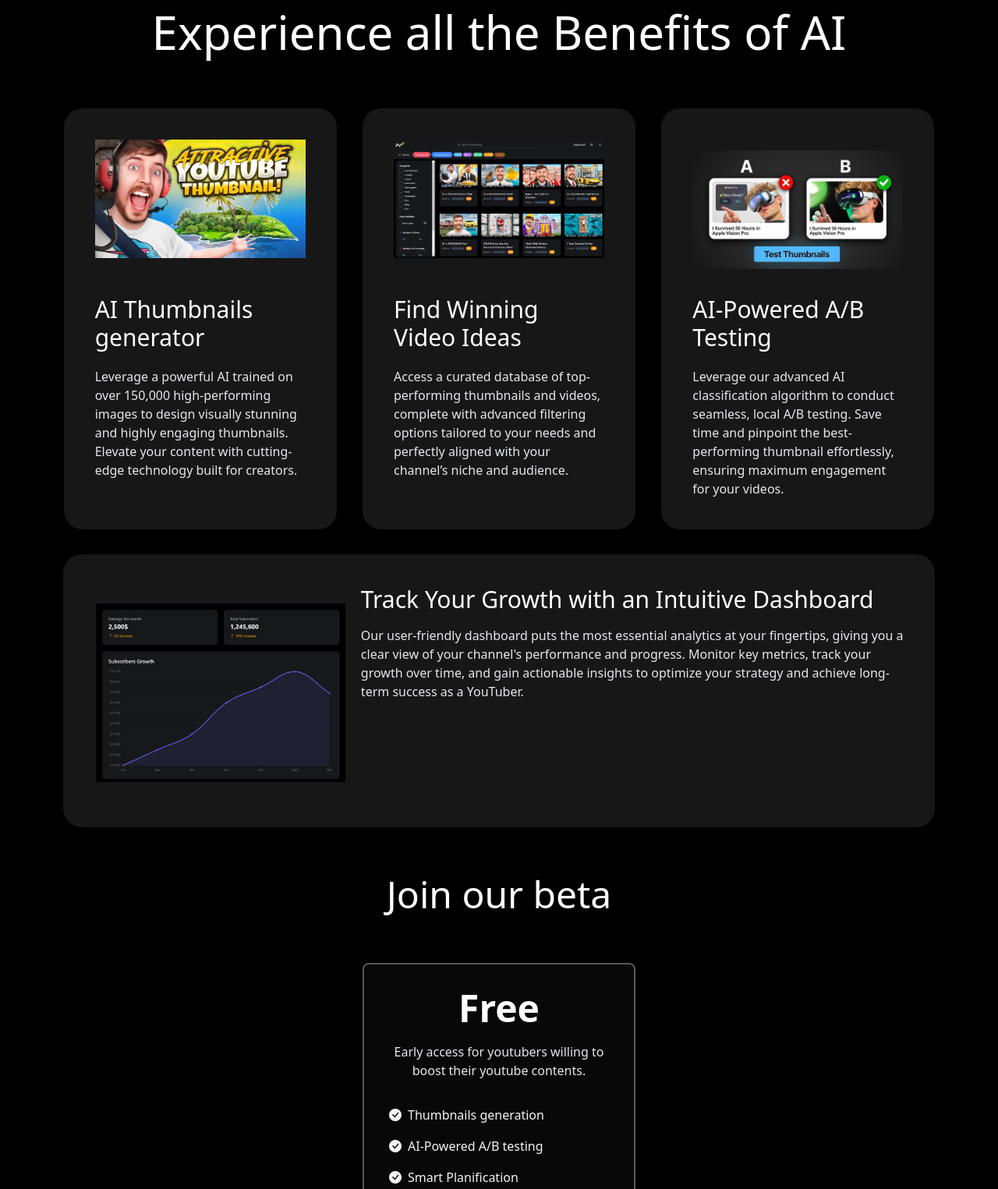
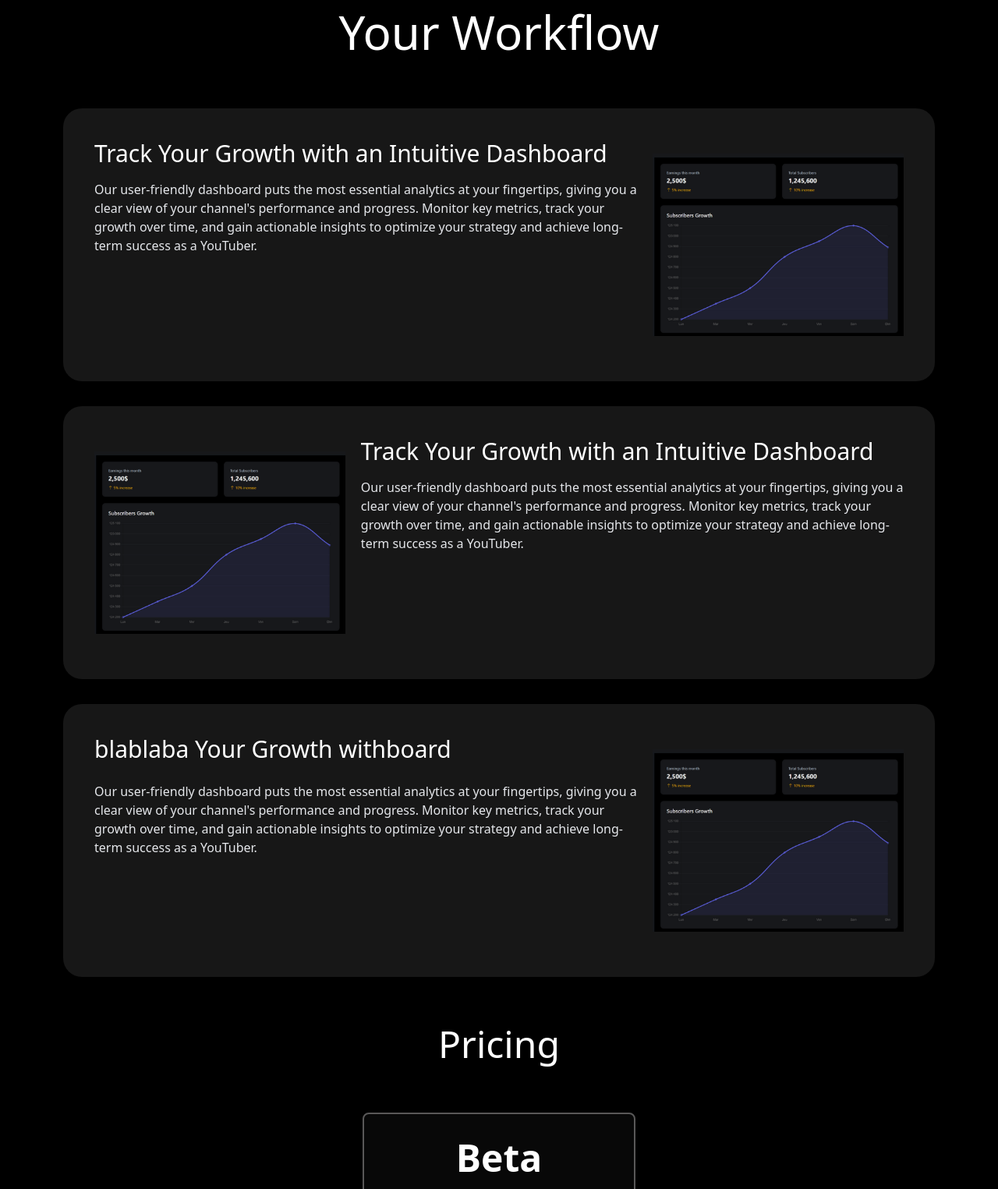
Before and after one commit to Fetch-Views/youtube_frontend, a website: page index.html in a window 1280 px wide. Shown: the part 1529-3054 px from the top of the page at 78% size. Drawn offline with nearby package versions, Linux system fonts and the light colour scheme; a web font is replaced by a local one.

Commit message:
push stan

```diff
--- a/index.html
+++ b/index.html
@@ -218,7 +218,7 @@
                     <h2
                         class="tw-text-6xl tw-font-medium max-md:tw-text-3xl tw-p-2"
                     >
-                        Experience all the Benefits of AI
+                       Your Workflow
                     </h2>
                 </div>
                 <div
@@ -226,7 +226,7 @@
                             tw-p-4 max-lg:tw-place-content-center tw-gap-8 "
                 >
 
-                    <div class="max-xl:tw-flex max-xl:tw-flex-col tw-place-items-center tw-grid tw-grid-cols-3 tw-gap-8
+                 <!--  <div class="max-xl:tw-flex max-xl:tw-flex-col tw-place-items-center tw-grid tw-grid-cols-3 tw-gap-8
                                 tw-place-content-center tw-auto-rows-auto">
                         <div class="reveal-up tw-w-[350px] tw-h-[540px] tw-flex max-md:tw-w-full">
                             <a  class=" tw-relative tw-p-10 tw-transition-all tw-duration-300 tw-group/card  tw-gap-5 tw-flex
@@ -235,7 +235,7 @@
                                 <div class="tw-overflow-hidden tw-w-full tw-min-h-[180px] tw-h-[180px]">
                                     <img src="./assets/images/home/thumbnail_created_with_ai.jpg" class="tw-w-full tw-object-contain tw-h-auto"
                                         alt="AI thumbnails generator">
-                                    <!-- <i class="bi bi-grid-1x2-fill"></i> -->
+                                    <i class="bi bi-grid-1x2-fill"></i>
                                 </div>
                                 <h2 class="tw-text-3xl max-md:tw-text-2xl tw-font-medium">AI Thumbnails generator</h2>
                                 <p class="tw-text-base tw-leading-normal tw-text-gray-800 dark:tw-text-gray-200">
@@ -252,7 +252,7 @@
                                 <div class="tw-w-full tw-min-h-[180px] tw-h-[180px] tw-overflow-hidden">
                                     <img src="./assets/images/home/minias.png"
                                         alt="Youtube video ideas" class="tw-w-full tw-h-auto tw-object-contain">
-                                    <!-- <i class="bi bi-grid-1x2-fill"></i> -->
+                                    <!-- <i class="bi bi-grid-1x2-fill"></i>
                                 </div>
                                 <h2 class="tw-text-3xl max-md:tw-text-2xl tw-font-medium">Find Winning Video Ideas</h2>
                                 <p class="tw-leading-normal tw-text-gray-800 dark:tw-text-gray-200">
@@ -277,6 +277,25 @@
 
                             </a>
                         </div>
+                    </div> -->
+
+
+                    <div class="reveal-up tw-w-full md:tw-h-[350px] max-md:tw-min-h-[350px] tw-flex">
+                        <a  class=" tw-relative tw-p-10 tw-transition-all tw-duration-300 tw-group/card  tw-gap-5 tw-flex
+                            max-md:tw-flex-col tw-w-full tw-h-full  tw-bg-[#f6f7fb] dark:tw-bg-[#171717] tw-rounded-3xl
+                            hover:tw-scale-[1.02]">
+                            <div class="tw-flex tw-flex-col tw-gap-4">
+                                <h2 class="tw-text-3xl max-md:tw-text-2xl tw-font-medium">Track Your Growth with an Intuitive Dashboard</h2>
+                                <p class="tw-leading-normal tw-text-gray-800 dark:tw-text-gray-200">
+                                    Our user-friendly dashboard puts the most essential analytics at your fingertips, giving you a clear view of your channel's performance and progress. Monitor key metrics, track your growth over time, and gain actionable insights to optimize your strategy and achieve long-term success as a YouTuber.
+                                </p>
+                            </div>
+                            <div class="tw-text-6xl tw-overflow-hidden tw-rounded-xl tw-w-full tw-h-full max-md:tw-h-[180px]">
+                                <img src="./assets/images/home/dashboard.png" class="tw-w-full tw-object-contain tw-h-full"
+                                    alt="AI models">
+                                <!-- <i class="bi bi-grid-1x2-fill"></i> -->
+                            </div>
+                        </a>
                     </div>
 
                     <div class="reveal-up tw-w-full md:tw-h-[350px] max-md:tw-min-h-[350px] tw-flex">
@@ -288,11 +307,29 @@
                                     alt="AI models">
                                 <!-- <i class="bi bi-grid-1x2-fill"></i> -->
                             </div>
-                            <div class="tw-flex tw-flex-col tw-gap-4">
+                            <div class="tw-flex tw-flex-col tw-gap-4 ">
                                 <h2 class="tw-text-3xl max-md:tw-text-2xl tw-font-medium">Track Your Growth with an Intuitive Dashboard</h2>
                                 <p class="tw-leading-normal tw-text-gray-800 dark:tw-text-gray-200">
                                     Our user-friendly dashboard puts the most essential analytics at your fingertips, giving you a clear view of your channel's performance and progress. Monitor key metrics, track your growth over time, and gain actionable insights to optimize your strategy and achieve long-term success as a YouTuber.
                                 </p>
+                            </div>
+                        </a>
+                    </div>
+
+                    <div class="reveal-up tw-w-full md:tw-h-[350px] max-md:tw-min-h-[350px] tw-flex ">
+                        <a  class=" tw-relative tw-p-10 tw-transition-all tw-duration-300 tw-group/card  tw-gap-5 tw-flex
+                            max-md:tw-flex-col tw-w-full tw-h-full  tw-bg-[#f6f7fb] dark:tw-bg-[#171717] tw-rounded-3xl
+                            hover:tw-scale-[1.02]">
+                            <div class="tw-flex tw-flex-col tw-gap-6 tw-mb-6">
+                                <h2 class="tw-text-3xl max-md:tw-text-2xl tw-font-medium ">blablaba Your Growth withboard</h2>
+                                <p class="tw-leading-normal tw-text-gray-800 dark:tw-text-gray-200">
+                                    Our user-friendly dashboard puts the most essential analytics at your fingertips, giving you a clear view of your channel's performance and progress. Monitor key metrics, track your growth over time, and gain actionable insights to optimize your strategy and achieve long-term success as a YouTuber.
+                                </p>
+                            </div>
+                            <div class="tw-text-6xl tw-overflow-hidden tw-rounded-xl tw-w-full tw-h-full max-md:tw-h-[180px] tw-ml-4">
+                                <img src="./assets/images/home/dashboard.png" class="tw-w-full tw-object-contain tw-h-full"
+                                    alt="AI models">
+                                <!-- <i class="bi bi-grid-1x2-fill"></i> -->
                             </div>
                         </a>
                     </div>
@@ -309,7 +346,7 @@
             <h3
                 class="reveal-up tw-text-5xl tw-font-medium max-md:tw-text-2xl"
             >
-                Join our beta
+                Pricing
             </h3>
             <!-- pricing -->
             <div
@@ -370,7 +407,7 @@
                             tw-border-outlineColor tw-bg-white dark:tw-bg-[#080808] dark:tw-border-[#595858] tw-p-8 tw-shadow-xl max-lg:tw-w-[320px]"
                 >
                     <h3 class="">
-                        <span class="tw-text-5xl max-md:tw-text-3xl  tw-font-semibold">Free</span>
+                        <span class="tw-text-5xl max-md:tw-text-3xl  tw-font-semibold">Beta</span>
                         <!--
                         <span class="tw-text-2xl max-md:tw-text-xl  tw-text-gray-600 dark:tw-text-gray-300">/mo</span>
                         -->
@@ -408,16 +445,18 @@
                     </ul>
                     <a
                         href="sign_up.html"
-                        class="btn tw-mt-6 !tw-w-full tw-transition-transform tw-duration-[0.3s] hover:tw-scale-x-[1.02]"
+                        class="btn tw-mt-6 !tw-w-full tw-transition-transform hover:tw-scale-x-[1.02] tw-text-3xl max-md:tw-text-3xl  tw-font-semibold"
 
 
                     >
-                        Choose plan
+                       Free
                     </a>
                 </div>
 
             </div>
         </section>
+
+
 
         <section
             class="tw-relative tw-flex tw-w-full tw-flex-col tw-place-content-center tw-place-items-center tw-gap-[10%] tw-p-[5%] tw-px-[10%]"
@@ -496,9 +535,7 @@
                 <hr>
 
             </div>
-            <div class="purple-bg-grad max-md:tw-hidden reveal-up tw-absolute tw-bottom-14 tw-right-[20%]
-                                 tw-h-[150px] tw-w-[150px] tw-rounded-full"
-                ></div>
+
 
         </section>
 
```
